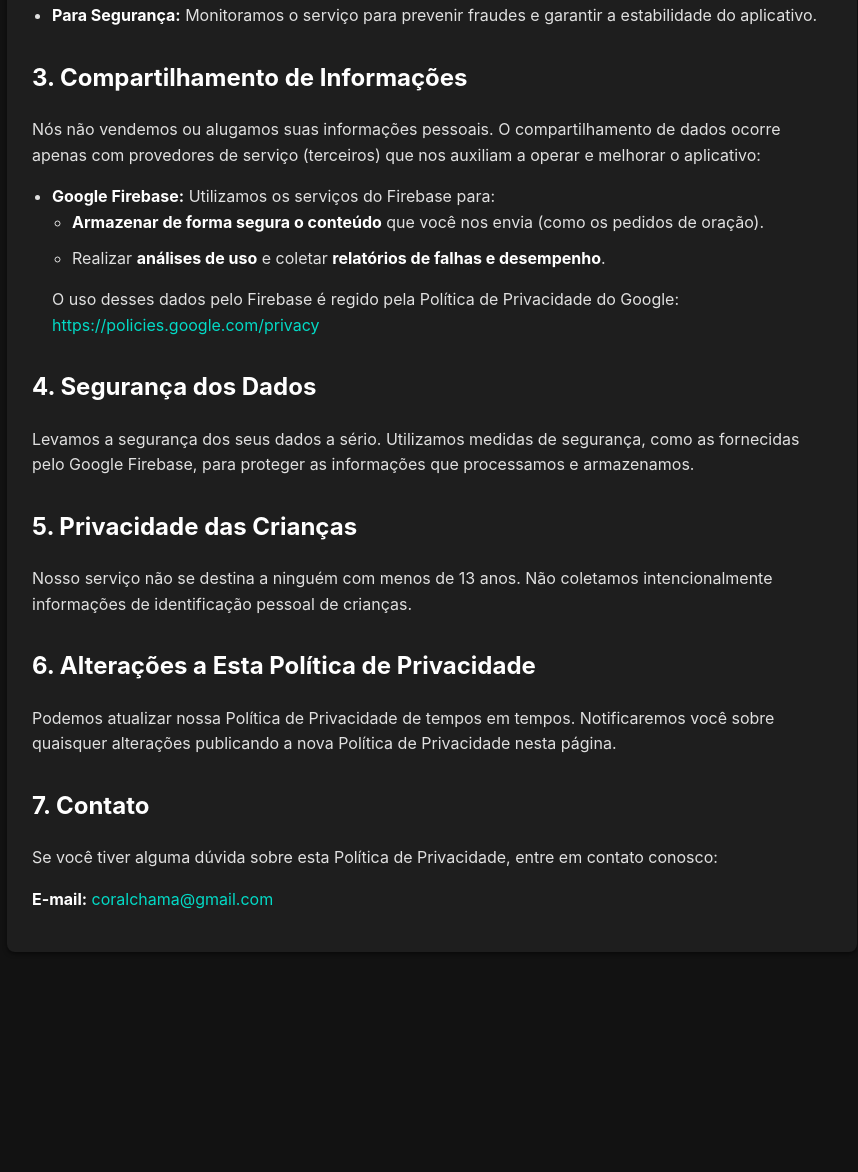
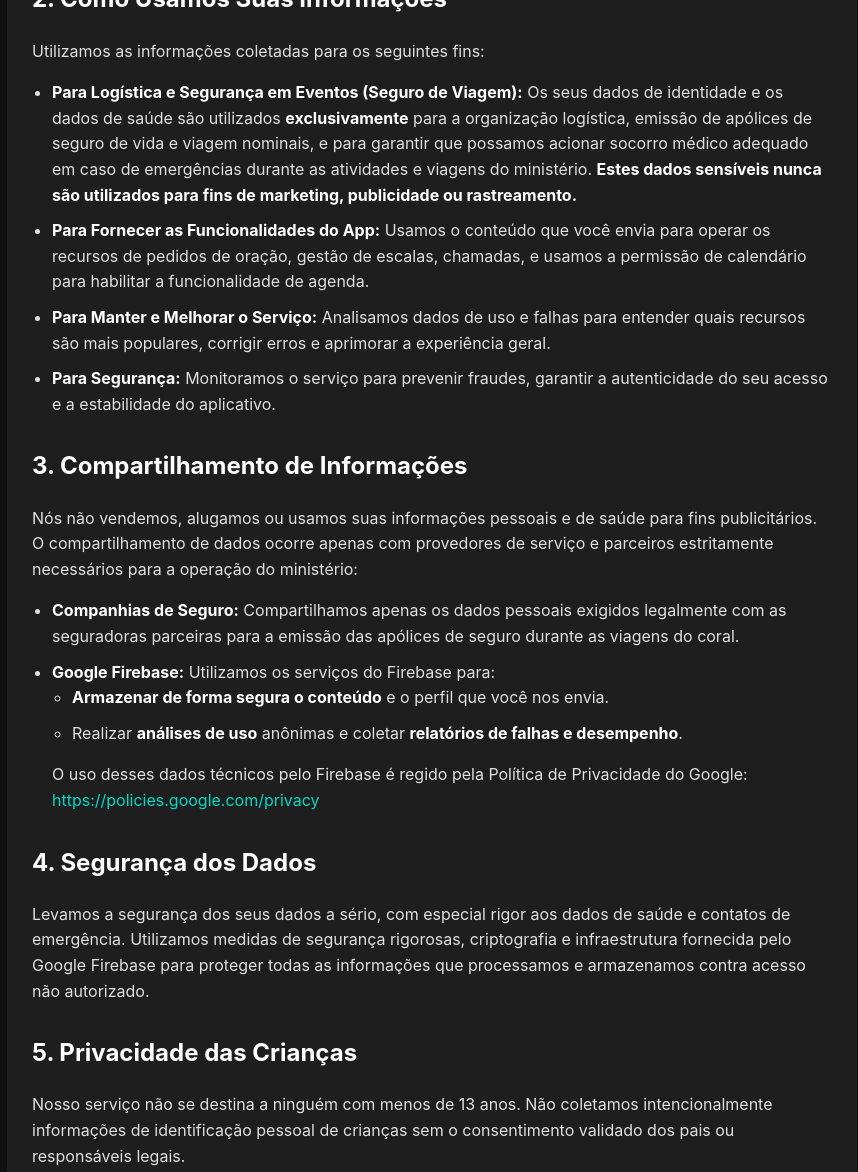
Before and after one commit to XablauGtx/politica, a plain HTML site: page index.html in a window 1280 px wide. Shown: the part 1070-2242 px from the top of the page, without its empty margins (208-1066 px from the left). Before the commit the page ends 2042 px from the top, so only its background shows below. Drawn offline with Linux system fonts and the light colour scheme.

Commit message:
Update index.html

```diff
--- a/index.html
+++ b/index.html
@@ -58,15 +58,21 @@
     <div class="container">
         <h1>Política de Privacidade</h1>
 
-        <p><strong>Última atualização:</strong> 22 de agosto de 2025</p>
+        <p><strong>Última atualização:</strong> 24 de junho de 2026</p>
 
         <p>Esta Política de Privacidade descreve como o <strong>Ministério Chama Coral</strong> ("nós", "nosso") coleta, usa e protege as informações em relação ao nosso aplicativo móvel "Chama Coral" (o "Serviço").</p>
 
         <h2>1. Informações que Coletamos</h2>
-        <p>Para fornecer e melhorar nosso Serviço, coletamos os seguintes tipos de informações:</p>
+        <p>Para fornecer e melhorar nosso Serviço, e garantir a segurança em nossos eventos e viagens, coletamos os seguintes tipos de informações:</p>
 
         <h4>A) Informações que Você Nos Fornece e Permissões que Solicita</h4>
         <ul>
+            <li>
+                <strong>Dados de Identidade e Contato:</strong> Durante o cadastro, coletamos informações de identidade essenciais, como seu nome completo, endereço de e-mail, número de telefone, endereço físico e número de documento (RG/CPF).
+            </li>
+            <li>
+                <strong>Dados de Saúde e Condicionamento Físico:</strong> Coletamos informações de saúde estritamente necessárias para a segurança durante nossos eventos e viagens. Isso inclui tipo sanguíneo, alergias, condições médicas ou doenças crônicas, medicamentos em uso, informações sobre plano de saúde e contatos de emergência.
+            </li>
             <li>
                 <strong>Conteúdo do Usuário:</strong> Coletamos as informações que você nos envia voluntariamente através do aplicativo, como os textos contidos nos <strong>pedidos de oração</strong> e as informações enviadas na <strong>tela de chamada</strong>.
             </li>
@@ -88,34 +94,36 @@
         <h2>2. Como Usamos Suas Informações</h2>
         <p>Utilizamos as informações coletadas para os seguintes fins:</p>
         <ul>
-            <li><strong>Para Fornecer as Funcionalidades do App:</strong> Usamos o conteúdo que você envia para operar os recursos de pedidos de oração e chamada, e usamos a permissão de calendário para habilitar a funcionalidade correspondente.</li>
+            <li><strong>Para Logística e Segurança em Eventos (Seguro de Viagem):</strong> Os seus dados de identidade e os dados de saúde são utilizados <strong>exclusivamente</strong> para a organização logística, emissão de apólices de seguro de vida e viagem nominais, e para garantir que possamos acionar socorro médico adequado em caso de emergências durante as atividades e viagens do ministério. <strong>Estes dados sensíveis nunca são utilizados para fins de marketing, publicidade ou rastreamento.</strong></li>
+            <li><strong>Para Fornecer as Funcionalidades do App:</strong> Usamos o conteúdo que você envia para operar os recursos de pedidos de oração, gestão de escalas, chamadas, e usamos a permissão de calendário para habilitar a funcionalidade de agenda.</li>
             <li><strong>Para Manter e Melhorar o Serviço:</strong> Analisamos dados de uso e falhas para entender quais recursos são mais populares, corrigir erros e aprimorar a experiência geral.</li>
-            <li><strong>Para Segurança:</strong> Monitoramos o serviço para prevenir fraudes e garantir a estabilidade do aplicativo.</li>
+            <li><strong>Para Segurança:</strong> Monitoramos o serviço para prevenir fraudes, garantir a autenticidade do seu acesso e a estabilidade do aplicativo.</li>
         </ul>
 
         <h2>3. Compartilhamento de Informações</h2>
-        <p>Nós não vendemos ou alugamos suas informações pessoais. O compartilhamento de dados ocorre apenas com provedores de serviço (terceiros) que nos auxiliam a operar e melhorar o aplicativo:</p>
+        <p>Nós não vendemos, alugamos ou usamos suas informações pessoais e de saúde para fins publicitários. O compartilhamento de dados ocorre apenas com provedores de serviço e parceiros estritamente necessários para a operação do ministério:</p>
         <ul>
+            <li><strong>Companhias de Seguro:</strong> Compartilhamos apenas os dados pessoais exigidos legalmente com as seguradoras parceiras para a emissão das apólices de seguro durante as viagens do coral.</li>
             <li><strong>Google Firebase:</strong> Utilizamos os serviços do Firebase para:
                 <ul>
-                    <li><strong>Armazenar de forma segura o conteúdo</strong> que você nos envia (como os pedidos de oração).</li>
-                    <li>Realizar <strong>análises de uso</strong> e coletar <strong>relatórios de falhas e desempenho</strong>.</li>
+                    <li><strong>Armazenar de forma segura o conteúdo</strong> e o perfil que você nos envia.</li>
+                    <li>Realizar <strong>análises de uso</strong> anônimas e coletar <strong>relatórios de falhas e desempenho</strong>.</li>
                 </ul>
-                <p>O uso desses dados pelo Firebase é regido pela Política de Privacidade do Google: <a href="https://policies.google.com/privacy" target="_blank" rel="noopener noreferrer">https://policies.google.com/privacy</a></p>
+                <p>O uso desses dados técnicos pelo Firebase é regido pela Política de Privacidade do Google: <a href="https://policies.google.com/privacy" target="_blank" rel="noopener noreferrer">https://policies.google.com/privacy</a></p>
             </li>
         </ul>
 
         <h2>4. Segurança dos Dados</h2>
-        <p>Levamos a segurança dos seus dados a sério. Utilizamos medidas de segurança, como as fornecidas pelo Google Firebase, para proteger as informações que processamos e armazenamos.</p>
+        <p>Levamos a segurança dos seus dados a sério, com especial rigor aos dados de saúde e contatos de emergência. Utilizamos medidas de segurança rigorosas, criptografia e infraestrutura fornecida pelo Google Firebase para proteger todas as informações que processamos e armazenamos contra acesso não autorizado.</p>
 
         <h2>5. Privacidade das Crianças</h2>
-        <p>Nosso serviço não se destina a ninguém com menos de 13 anos. Não coletamos intencionalmente informações de identificação pessoal de crianças.</p>
+        <p>Nosso serviço não se destina a ninguém com menos de 13 anos. Não coletamos intencionalmente informações de identificação pessoal de crianças sem o consentimento validado dos pais ou responsáveis legais.</p>
 
         <h2>6. Alterações a Esta Política de Privacidade</h2>
-        <p>Podemos atualizar nossa Política de Privacidade de tempos em tempos. Notificaremos você sobre quaisquer alterações publicando a nova Política de Privacidade nesta página.</p>
+        <p>Podemos atualizar nossa Política de Privacidade de tempos em tempos. Notificaremos você sobre quaisquer alterações publicando a nova Política de Privacidade nesta página e atualizando a data de "Última atualização" no topo deste documento.</p>
 
         <h2>7. Contato</h2>
-        <p>Se você tiver alguma dúvida sobre esta Política de Privacidade, entre em contato conosco:</p>
+        <p>Se você tiver alguma dúvida sobre esta Política de Privacidade, ou desejar solicitar a exclusão dos seus dados, entre em contato conosco:</p>
 
         <p><strong>E-mail:</strong> <a href="mailto:coralchama@gmail.com">coralchama@gmail.com</a></p>
     </div>
```
